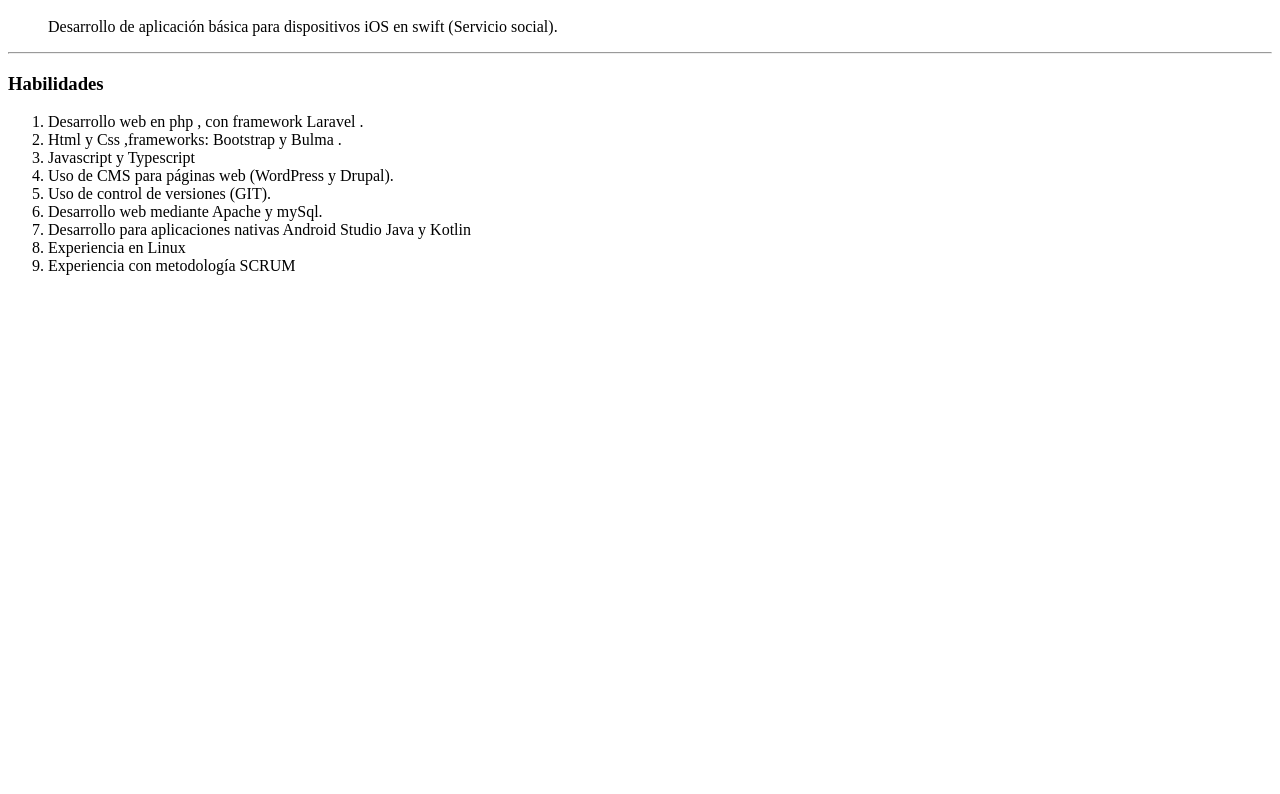
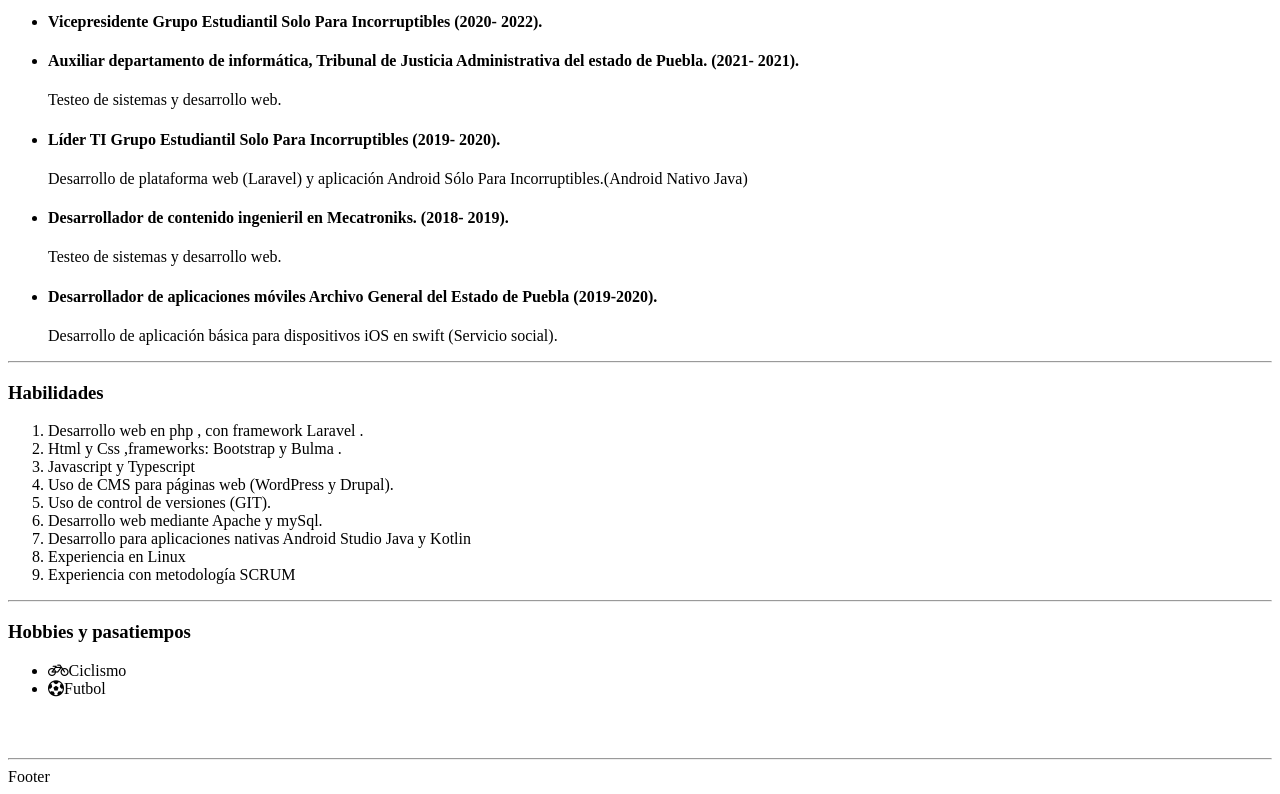
Before and after one commit to ALANCRUZ96942/curriculum, a plain HTML site: page index.html in a window 1280 px wide. Shown: the part 884-1678 px from the top of the page. Before the commit the page ends 1175 px from the top, so only its background shows below. Drawn offline with Linux system fonts and the light colour scheme.

Commit message:
update: section hobbies and footer empty

```diff
--- a/index.html
+++ b/index.html
@@ -4,6 +4,7 @@
     <meta charset="UTF-8">
     <meta http-equiv="X-UA-Compatible" content="IE=edge">
     <meta name="viewport" content="width=device-width, initial-scale=1.0">
+    <link rel="stylesheet" href="http://cdnjs.cloudflare.com/ajax/libs/font-awesome/4.4.0/css/font-awesome.min.css">
     <title>Curriculum</title>
 </head>
 
@@ -17,7 +18,7 @@
         Mail:<a href="mailto:jim@rock.com">alan96942@gmail.com</a><br>
         Celular:<a href="tel:+13115552368">(951)1260986</a>
     </address>
-<img src="assets/foto_alan1.jpeg" width="25%" alt="fotografia alan">
+<img src="assets/foto_alan.jpeg" width="25%" alt="fotografia alan">
 </header>
 <hr>
 <main>
@@ -112,10 +113,28 @@
         </ol>
     </div>
 </section>
+<section>
+    <hr>
+    <div>
+        <h3>Hobbies y pasatiempos</h3>
+        <ul>
+            <li>
+                <i class="fa fa-bicycle"></i>Ciclismo
+
+            </li>
+            <li>
+                <i class="fa fa-futbol-o"></i>Futbol
+            </li>
+        </ul>
+
+    </div>
+</section>
 </main>
-
-
-
+<br><br>
+<hr>
+<footer>
+    Footer
+</footer>
 
 </body>
 </html>
```
